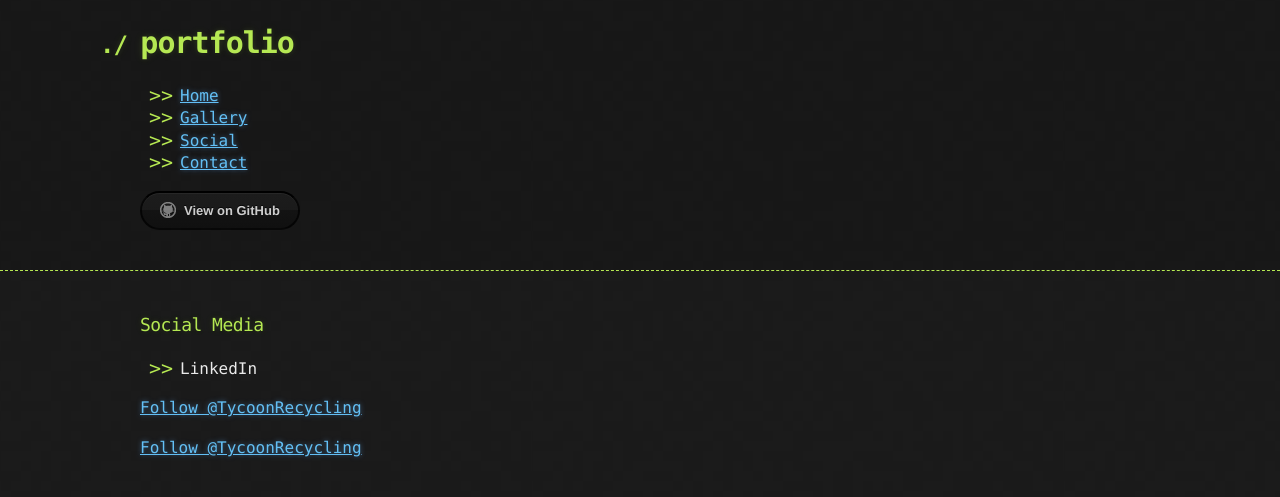
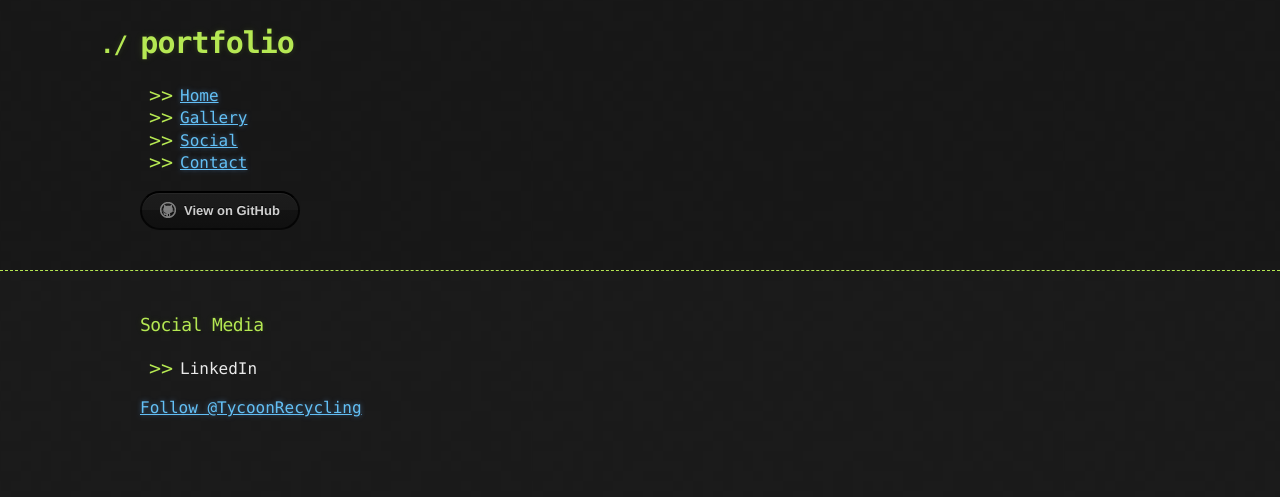
Before and after one commit to NathanLewis298/portfolio, a Jekyll site: the page built from social.md, in a window 1280 px wide. Shown: the top 497 px of the page. Built offline with Jekyll 4.4.1, drawn with Linux system fonts in a browser that asks for light colours; our own code applies the rules of GitHub Pages for plain Markdown files; comment, search, counter and statistics services are not loaded; the repository's description, which GitHub fills in, is left out.

Commit message:
Update social.md

```diff
--- a/social.md
+++ b/social.md
@@ -1,5 +1,3 @@
 ### Social Media
 
 - LinkedIn
-
-<a href="https://twitter.com/TycoonRecycling?ref_src=twsrc%5Etfw" class="twitter-follow-button" data-show-count="false">Follow @TycoonRecycling</a><script async src="https://platform.twitter.com/widgets.js" charset="utf-8"></script>
```
